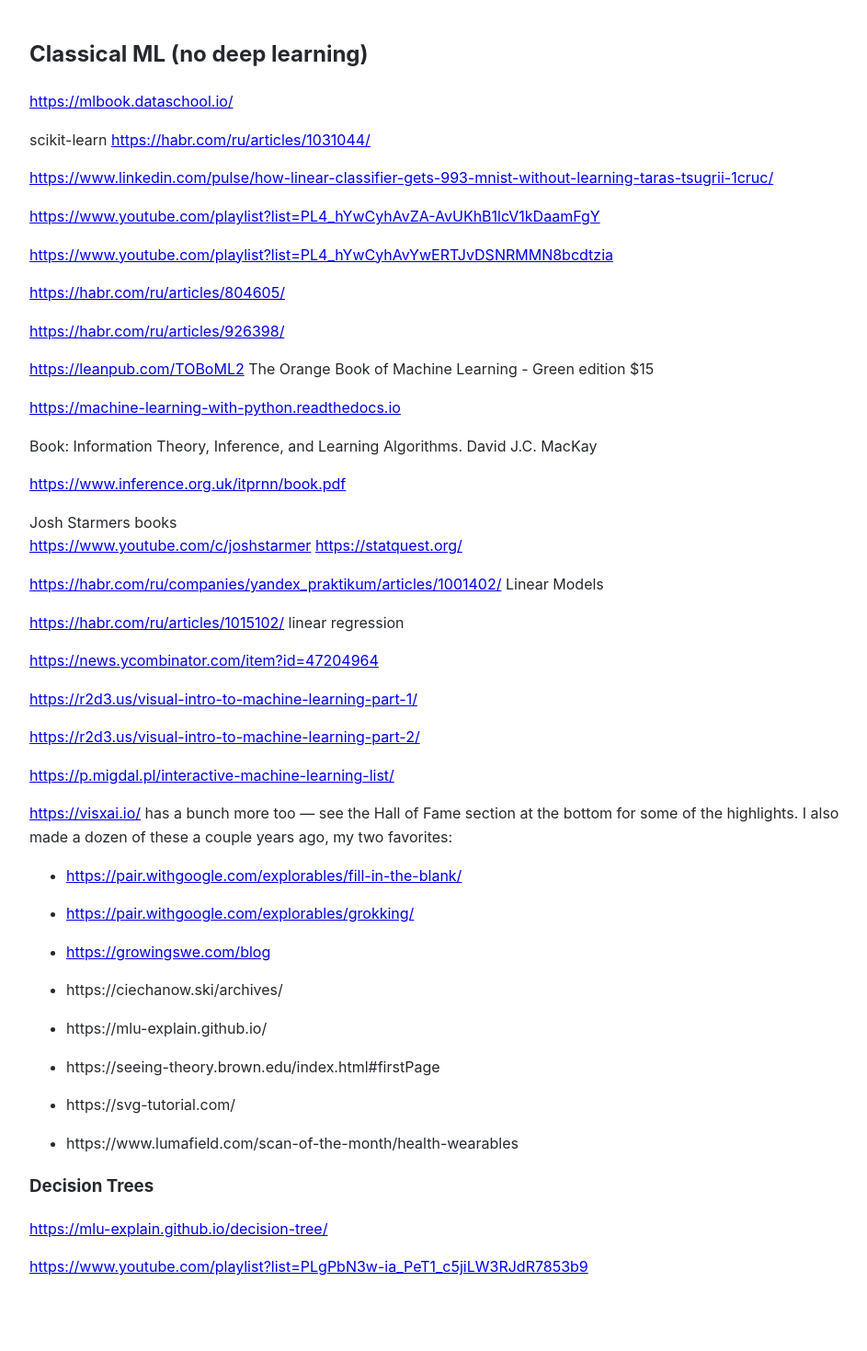
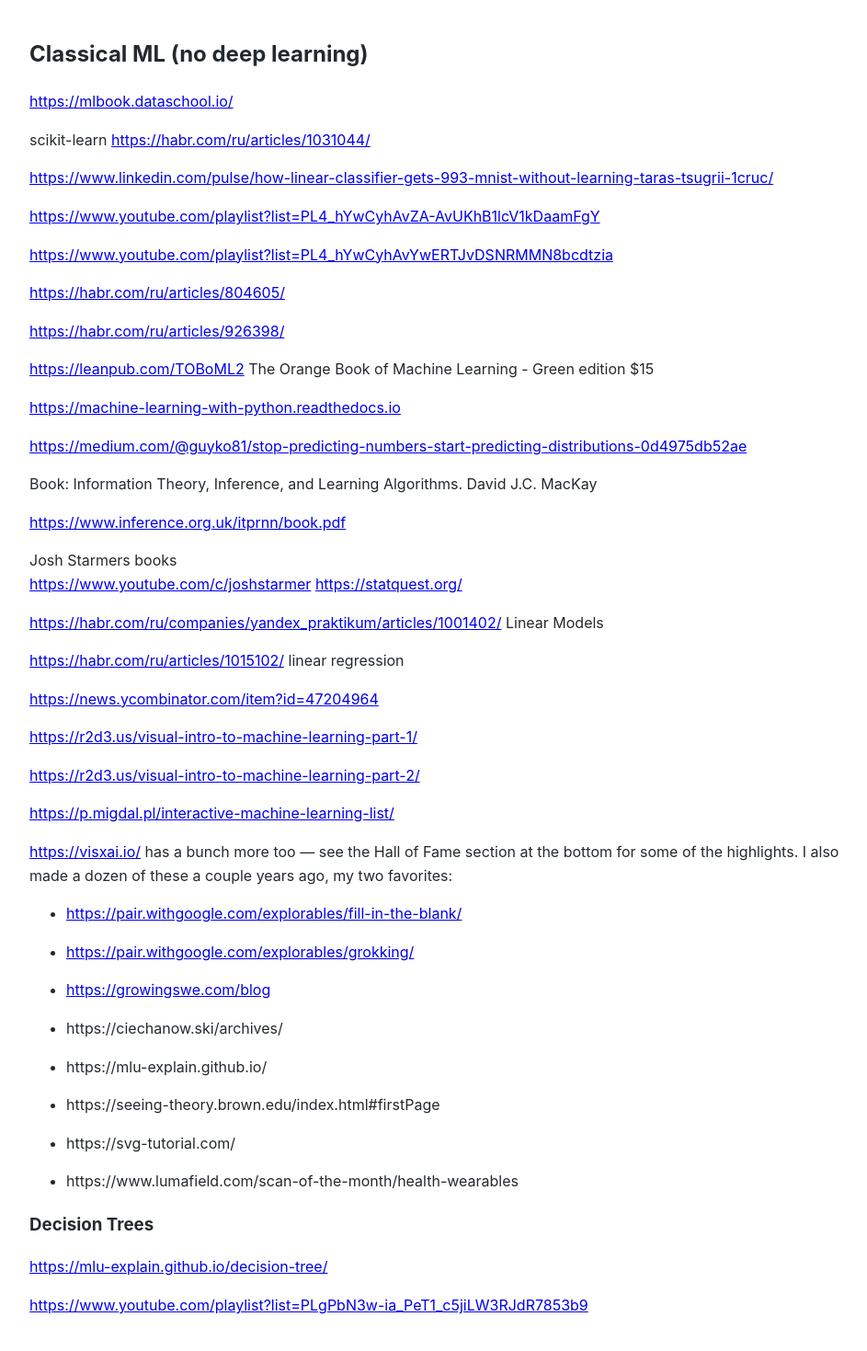
Before and after one commit to Michael-Lubinsky/michael-lubinsky.github.com, a Jekyll site: the page built from ml/classical_ml.md, in a window 1280 px wide. Shown: the whole page at 92% size, without its empty margins (158-1101 px from the left). Built offline with Jekyll 4.4.1, drawn with Linux system fonts in a browser that asks for light colours; our own code applies the rules of GitHub Pages for plain Markdown files; before the commit the page ends 1427 px from its top, so only the background shows below that.

Commit message:
Update classical_ml.md

```diff
--- a/ml/classical_ml.md
+++ b/ml/classical_ml.md
@@ -19,6 +19,7 @@
 
 <https://machine-learning-with-python.readthedocs.io>
 
+<https://medium.com/@guyko81/stop-predicting-numbers-start-predicting-distributions-0d4975db52ae>
 
 Book: Information Theory, Inference, and Learning Algorithms. David J.C. MacKay
 
```
